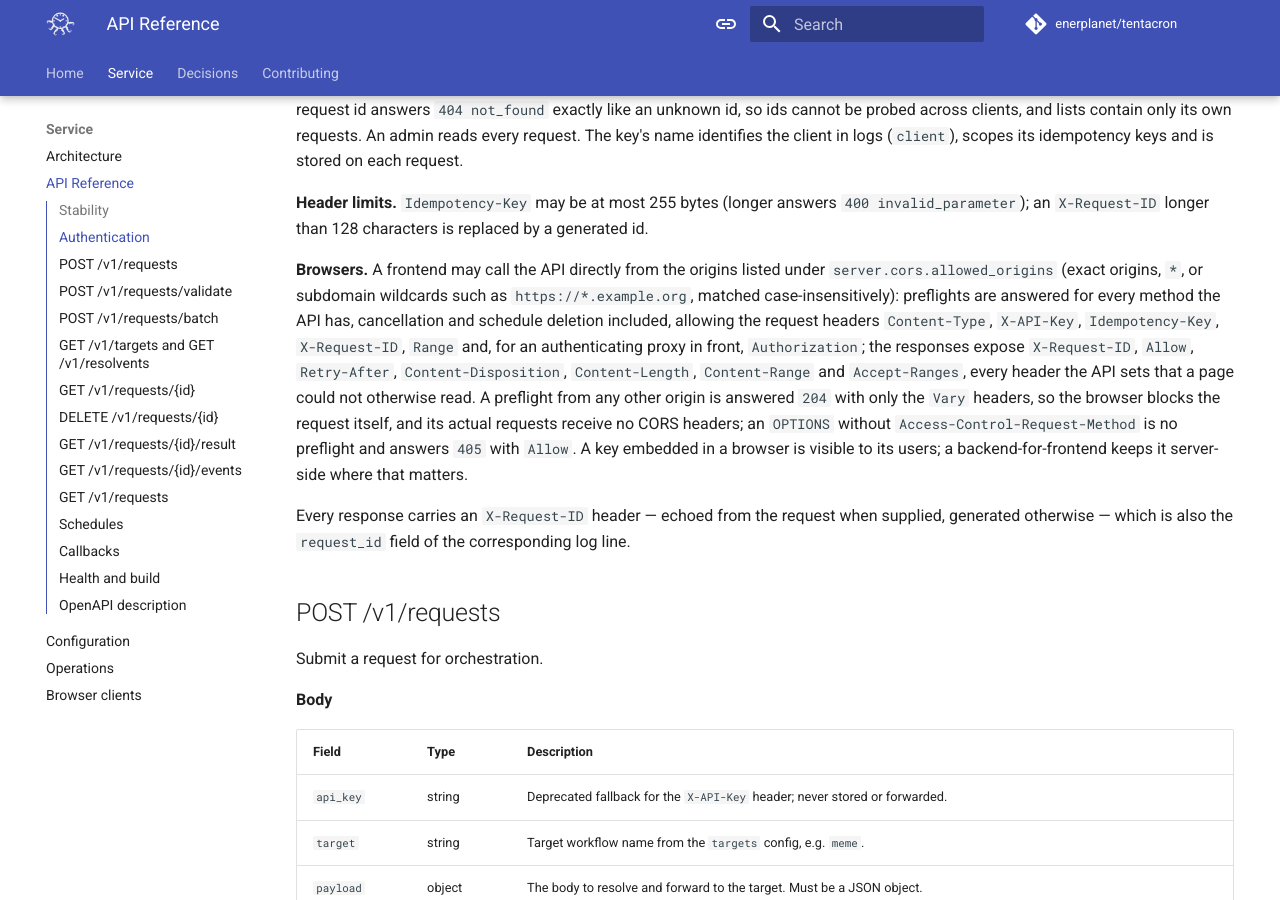
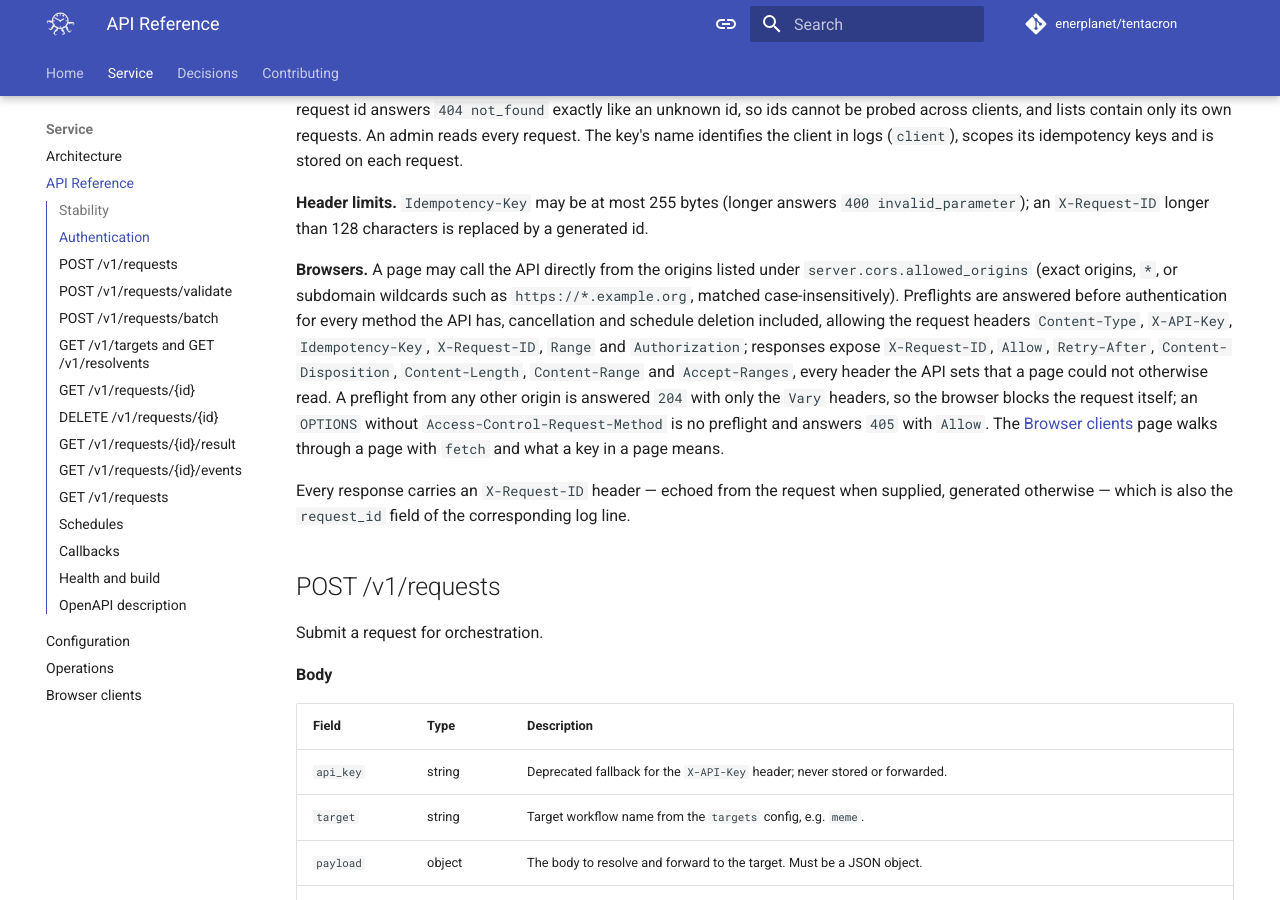
Before and after one commit to enerplanet/TentaCron, an MkDocs documentation site: the page built from docs/api.md, in a window 1280 px wide and 900 px high, scrolled down 866 px. Built offline with MkDocs 1.6.1 and Material for MkDocs 9.7.7, drawn with Linux system fonts in a browser that asks for light colours; comment, search, counter and statistics services are not loaded.

Commit message:
docs(operations): keep CORS in the service and pass it through the proxy
The reverse-proxy page showed Caddy and nginx configurations that did
not mention OPTIONS or Origin. A proxy that answers preflights itself,
or adds an Access-Control header of its own, silently replaces the
policy the service enforces; and an operator reading ADR-0008 could not
tell whose job CORS is.

The operations page states the rule and marks it in both snippets: the
proxy forwards OPTIONS and Origin untouched and adds no Access-Control
header, because only the service knows which headers its handlers set
and read, and caches must honour Vary. ADR-0008 lists the browser
policy among what the service keeps. The API reference's Browsers
paragraph becomes the reference facts plus a pointer to the guide, and
the OpenAPI description's introduction says that preflights are
answered for every operation and which headers pages may read, since
the description is what a generated client reads.

```diff
--- a/docs/api.md
+++ b/docs/api.md
@@ -47,21 +47,20 @@
 answers `400 invalid_parameter`); an `X-Request-ID` longer than 128
 characters is replaced by a generated id.
 
-**Browsers.** A frontend may call the API directly from the origins listed
+**Browsers.** A page may call the API directly from the origins listed
 under `server.cors.allowed_origins` (exact origins, `*`, or subdomain
-wildcards such as `https://*.example.org`, matched case-insensitively): preflights
-are answered for every method the API has, cancellation and schedule
-deletion included, allowing the request headers `Content-Type`,
-`X-API-Key`, `Idempotency-Key`, `X-Request-ID`, `Range` and, for an
-authenticating proxy in front, `Authorization`; the responses expose
-`X-Request-ID`, `Allow`, `Retry-After`, `Content-Disposition`,
-`Content-Length`, `Content-Range` and `Accept-Ranges`, every header the
-API sets that a page could not otherwise read. A preflight from any other origin is answered `204`
-with only the `Vary` headers, so the browser blocks the request itself,
-and its actual requests receive no CORS headers; an `OPTIONS` without
-`Access-Control-Request-Method` is no preflight and answers `405` with
-`Allow`. A key embedded in a browser is visible to its users; a
-backend-for-frontend keeps it server-side where that matters.
+wildcards such as `https://*.example.org`, matched case-insensitively).
+Preflights are answered before authentication for every method the API
+has, cancellation and schedule deletion included, allowing the request
+headers `Content-Type`, `X-API-Key`, `Idempotency-Key`, `X-Request-ID`,
+`Range` and `Authorization`; responses expose `X-Request-ID`, `Allow`,
+`Retry-After`, `Content-Disposition`, `Content-Length`, `Content-Range`
+and `Accept-Ranges`, every header the API sets that a page could not
+otherwise read. A preflight from any other origin is answered `204` with
+only the `Vary` headers, so the browser blocks the request itself; an
+`OPTIONS` without `Access-Control-Request-Method` is no preflight and
+answers `405` with `Allow`. The [Browser clients](browser-clients.md) page
+walks through a page with `fetch` and what a key in a page means.
 
 Every response carries an `X-Request-ID` header — echoed from the request
 when supplied, generated otherwise — which is also the `request_id` field of
--- a/docs/impl-plan/v0.4.0-alpha.html
+++ b/docs/impl-plan/v0.4.0-alpha.html
@@ -456,7 +456,7 @@
   <div class="item" id="i33">
     <div class="meta">
       <div class="id">3.3</div>
-      <dl><dt>Status</dt><dd><span class="pill neutral" data-status>Planned</span></dd><dt>Kind</dt><dd><span class="pill neutral">Docs</span></dd><dt>Size</dt><dd>S</dd><dt>Files</dt><dd class="files">docs/operations.md<br>docs/api.md<br>docs/openapi/openapi.yaml<br>docs/decisions/0008-reverse-proxy-boundary.md</dd></dl>
+      <dl><dt>Status</dt><dd><span class="pill ok" data-status>Done · Proxy pass-through rule in operations and both snippets; API and OpenAPI intro; ADR-0008 line.</span></dd><dt>Kind</dt><dd><span class="pill neutral">Docs</span></dd><dt>Size</dt><dd>S</dd><dt>Files</dt><dd class="files">docs/operations.md<br>docs/api.md<br>docs/openapi/openapi.yaml<br>docs/decisions/0008-reverse-proxy-boundary.md</dd></dl>
     </div>
     <div class="body">
       <h3>Operations: CORS stays in the service, the proxy passes it through</h3>
```
Also changed, not shown: docs/decisions/0008-reverse-proxy-boundary.md (+4 -2 lines), docs/openapi/openapi.yaml (+7 -0 lines), docs/operations.md (+13 -2 lines).
